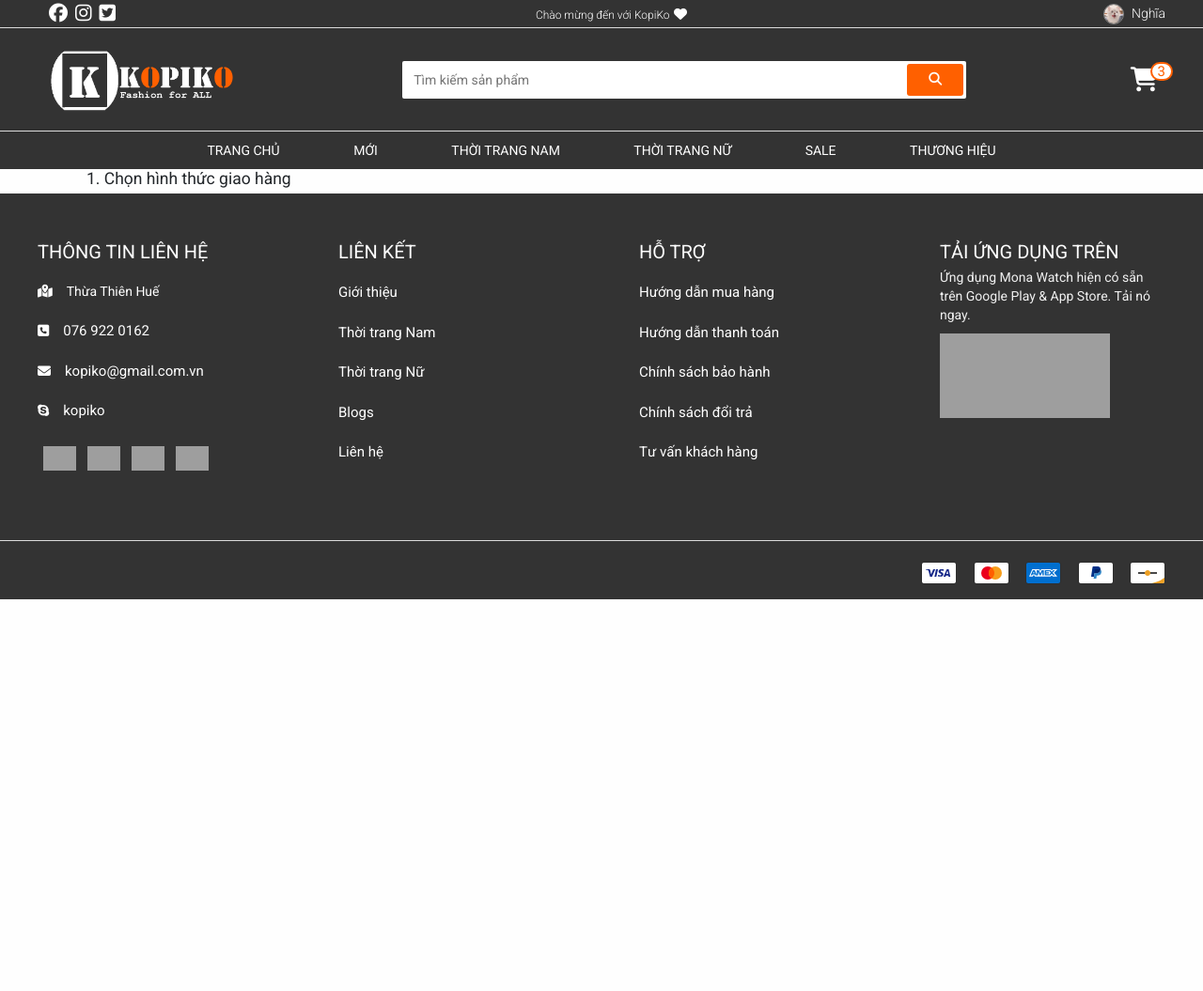
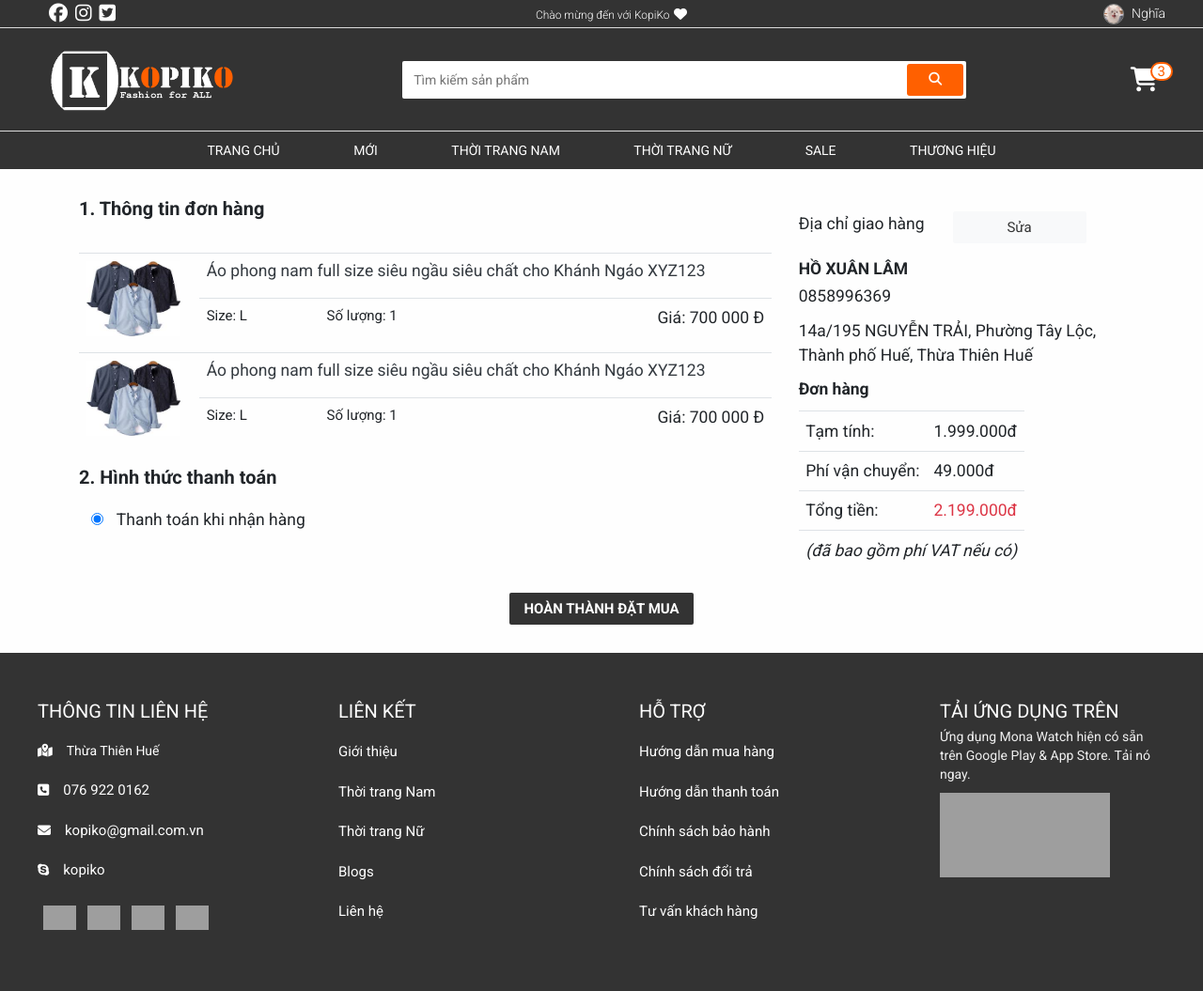
Before and after one commit to Ho-Xuan-Lam/KOPIKO-frontend, a plain HTML site: page pay-page.html in a window 1280 px wide. Shown: the top 1055 px of the page at 94% size. Before the commit the page ends 800 px from the top, so only its background shows below. Drawn offline with Linux system fonts and the light colour scheme; grey boxes are pictures that could not be loaded; files whose address does not match are found by name.

Commit message:
push
push pay-page and update category-infor

```diff
--- /dev/null
+++ b/asset/css/pay-page.css
@@ -0,0 +1,23 @@
+.pay-category {
+    font-size: 1.5rem;
+    /* border: 1px solid var(--border-color); */
+}
+.pay-category-infor .price {
+    text-align: end;
+    font-size: 1.75rem;
+}
+
+.payments {
+    font-size: 1.75rem;
+}
+
+@media only screen and (max-width: 677.98px) {
+    .pay-category {
+        font-size: 1rem;
+        /* border: 1px solid var(--border-color); */
+    }
+    .pay-category-infor .price {
+        text-align: center;
+        font-size: 1.25rem;
+    }
+}
--- a/pay-page.html
+++ b/pay-page.html
@@ -33,6 +33,7 @@
     <link rel="stylesheet" href="./asset/css/reponsive.css">
     <link rel="stylesheet" href="./asset/css/category-infor.css">
     <link rel="stylesheet" href="./asset/css/category.css">
+    <link rel="stylesheet" href="./asset/css/pay-page.css">
     <script src="https://kit.fontawesome.com/c8c1e5cdb3.js"></script>
 </head>
 <body>
@@ -314,10 +315,92 @@
     <section class="pay">
         <div class="container">
             <div class="row">
-                <div class="col-lg-9">
-                    <h3>1. Chọn hình thức giao hàng</h3>
+                <div class="col-lg-8">
+                    <div class="row">
+                        <h2 class="py-5 font-weight-bold ">1. Thông tin đơn hàng</h2>
+                        <table class="table pay-category p-5 " border="0">
+                            <!--infor of category pay  -->
+                            <tr class=" mt-5">
+                                <td rowspan="2" class="img-category-pay">
+                                    <img src="./asset/img/category3.jpg" alt="#" width="100px" height="80px" class="img img-responsive">
+                                </td>
+                                <td colspan="3" class="pay-categor-name ml-0">
+                                    <h3 class="text-dark">Áo phong nam full size siêu ngầu siêu chất cho Khánh Ngáo XYZ123</h3>
+                                </td>
+                            </tr>
+                            <tr class="pay-category-infor">
+                                <td>Size: L</td>
+                                <td>Số lượng: 1</td>
+                                <td class="price">Giá: 700 000 Đ</td>
+                            </tr>
+                            <!-- end of infor category pay  -->
+                        </table>
+
+                        <table class="table pay-category p-5" border="0">
+                            <!--infor of category pay  -->
+                            <tr class=" mt-5">
+                                <td rowspan="2" class="img-category-pay">
+                                    <img src="./asset/img/category3.jpg" alt="#" width="100px" height="80px" class="img img-responsive">
+                                </td>
+                                <td colspan="3" class="pay-categor-name ml-0">
+                                    <h3 class="text-dark">Áo phong nam full size siêu ngầu siêu chất cho Khánh Ngáo XYZ123</h3>
+                                </td>
+                            </tr>
+                            <tr class="pay-category-infor">
+                                <td>Size: L</td>
+                                <td>Số lượng: 1</td>
+                                <td class="price">Giá: 700 000 Đ</td>
+                            </tr>
+                            <!-- end of infor category pay  -->
+                        </table>
+                    </div>
+                    <div class="row py-4">
+                        <div class="w-100">
+                            <h2 class="  font-weight-bold ">2. Hình thức thanh toán </h2>
+                        </div>
+                        <div class="form-check payments py-4">
+                            <input class=" pt-3" type="radio" name="exampleRadios" id="exampleRadios1" value="option1" checked>
+                            <label class="form-check-label px-3" for="exampleRadios1">
+                              Thanh toán khi nhận hàng
+                            </label>
+                          </div>
+                    </div>
+
                 </div>
-                <div class="col-lg-3"></div>
+                <div class="col-lg-4 payments pl-5 pt-5">
+                    <div class="row">
+                        <div class="d-flex py-4">
+                            <p class="pr-5">Địa chỉ giao hàng</p>
+                            <a href="#" class="btn btn-light  border-1 ">Sửa</a>
+                        </div>
+                        <div class="pay-user">
+                            <h3 class="name-user text-uppercase font-weight-bold">Hồ xuân lâm</h3>
+                            <p class="phone-user">0858996369</p>
+                            <p class="adres-user">14a/195 NGUYỄN TRẢI, Phường Tây Lộc, Thành phố Huế, Thừa Thiên Huế</p>
+                        </div>
+                        <div class="pay-total ">
+                            <p class="font-weight-bold">Đơn hàng</p>
+                            <table class="table w-100" border="0">
+                                <tr>
+                                    <td>Tạm tính:</td>
+                                    <td>1.999.000đ</td>
+                                </tr>
+                                <tr>
+                                    <td>Phí vận chuyển:</td>
+                                    <td>49.000đ</td>
+                                </tr>
+                                <tr>
+                                    <td>Tổng tiền:</td>
+                                    <td class="text-danger">2.199.000đ</td>
+                                </tr>
+                                <tr>
+                                    <td colspan="2"><i>(đã bao gồm phí VAT nếu có)</i></td>
+                                </tr>
+                            </table>
+                        </div>
+                    </div>
+                </div>
+                <a href="#" class="btn  margin__btn-add-cart mx-auto mb-5 p-4 text-uppercase font-weight-bold">Hoàn thành đặt mua</a>
             </div>
         </div>
     </section>
```
Also changed, not shown: category-infor.html (+10 -3 lines).
